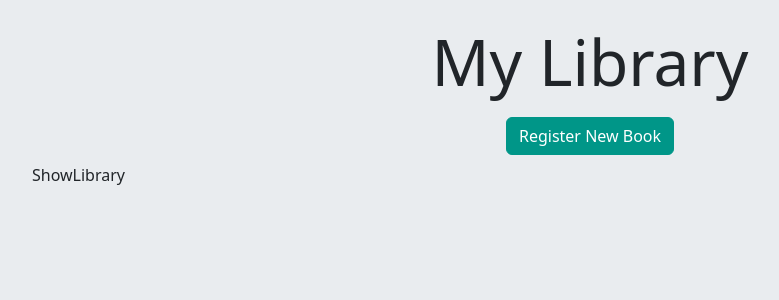
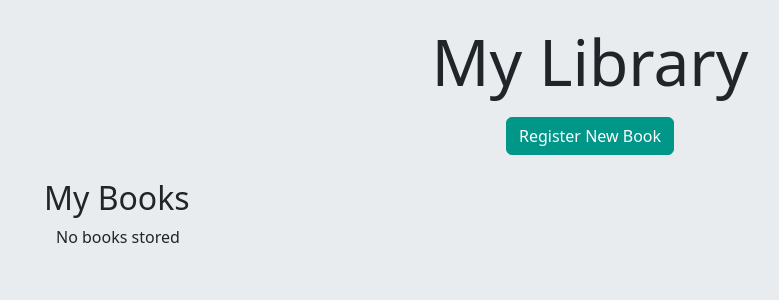
Before and after one commit to p-bittencourt/library-app, a React (Vite) app: page / in a window 1280 px wide. Both pictures are taken after a click on the button "Show Library". Shown: the top 300 px of the page, without its empty margins (50-829 px from the left). Built offline with nearby package versions, Linux system fonts and the light colour scheme.

Commit message:
finished the Show Library component

```diff
--- a/src/components/BookRegister.jsx
+++ b/src/components/BookRegister.jsx
@@ -23,6 +23,12 @@ const BookRegister = () => {
     const newBook = new Book(title, author, pagesValue, infoValue, read);
 
     storeBook(newBook);
+
+    setTitle("");
+    setAuthor("");
+    setPages("");
+    setRead(false);
+    setInfo("");
   };
 
   return (
--- a/src/components/ShowLibrary.jsx
+++ b/src/components/ShowLibrary.jsx
@@ -1,7 +1,38 @@
 import React from "react";
+import { getStoredBooks } from "../utils/Book";
 
 const ShowLibrary = () => {
-  return <div>ShowLibrary</div>;
+  const storedBooks = getStoredBooks();
+
+  const renderBooks = (storedBooks) => {
+    if (storedBooks.length === 0) {
+      return <div>No books stored</div>;
+    }
+
+    return storedBooks.map((book, index) => (
+      <div className="card mt-3" key={index}>
+        <div className="card-body">
+          <h5 className="card-title">{book.title}</h5>
+          <h6 className="card-subtitle mb-2 text-body-secondary">
+            {book.author}
+          </h6>
+          <p className="card-text">{book.info}</p>
+          <p className="card-text">Pages: {book.pages}</p>
+        </div>
+      </div>
+    ));
+  };
+
+  return (
+    <>
+      <div className="container">
+        <h2 className="mt-3">My Books</h2>
+        <div className="container my-books mb-4">
+          {renderBooks(storedBooks)}
+        </div>
+      </div>
+    </>
+  );
 };
 
 export default ShowLibrary;
--- a/src/utils/Book.js
+++ b/src/utils/Book.js
@@ -27,4 +27,4 @@ const storeBook = (book) => {
   localStorage.setItem("library", JSON.stringify(storedBooks));
 };
 
-export { Book, storeBook, clearStoredBooks };
+export { Book, storeBook, clearStoredBooks, getStoredBooks };
```
